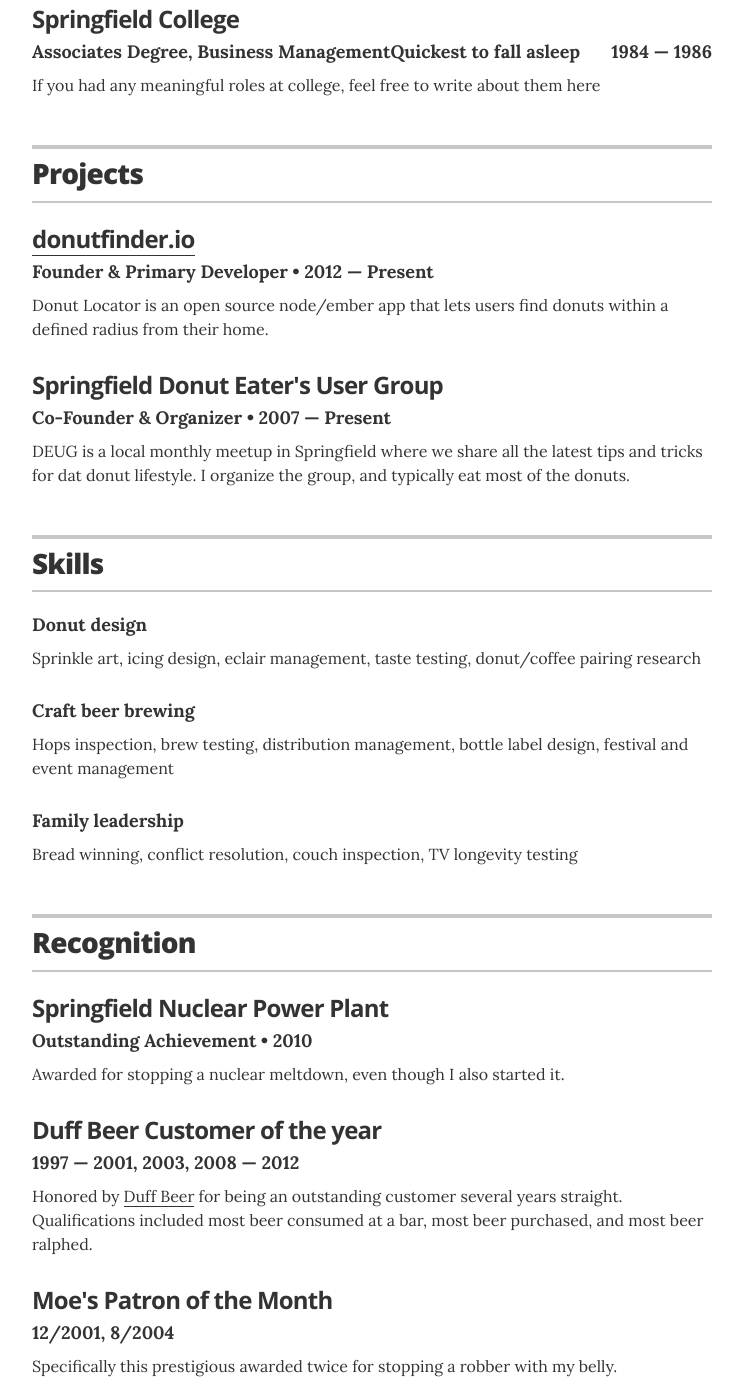
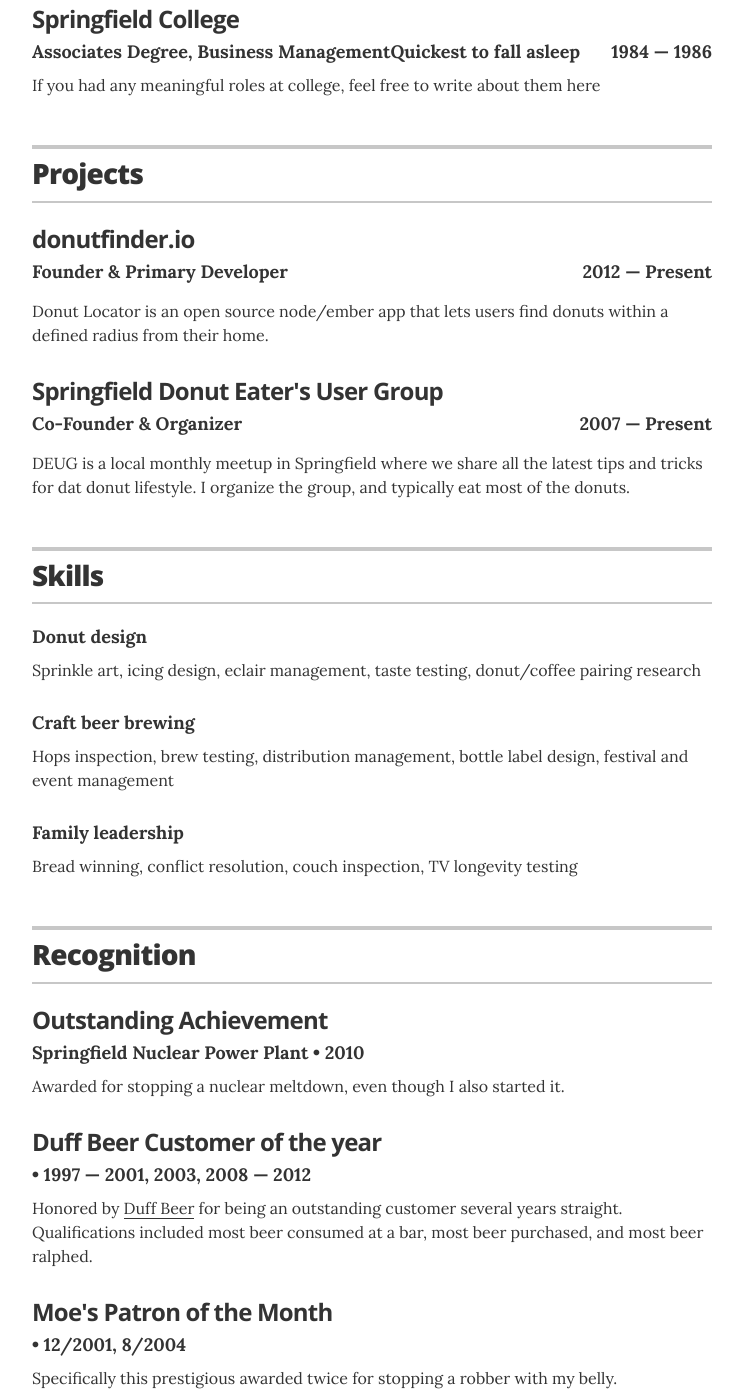
Before and after one commit to jglovier/resume-template, a Jekyll site: the page built from index.html, in a window 1280 px wide and 1400 px high, scrolled down 1282 px. Shown: the whole window, without its empty margins (268-1011 px from the left). Built offline with Jekyll 4.4.1, drawn with Linux system fonts in a browser that asks for light colours.

Commit message:
YAML files for association, links, projects, recognition and skills

```diff
--- /dev/null
+++ b/_data/links.yml
@@ -0,0 +1,5 @@
+# links
+- url: "#"
+  description: Springfield Poker Club
+- url: "#"
+  description: Springfield Donut Eater's User Group
--- a/_layouts/resume.html
+++ b/_layouts/resume.html
@@ -48,7 +48,6 @@
         </header>
 
         {% for job in site.data.experience %}
-        <!-- Duplicate these resume-item elements and edit accordingly for each job you want to add here -->
         <div class="resume-item" itemscope itemprop="worksFor" itemtype="http://schema.org/Organization">
           <h3 class="resume-item-title" itemprop="name">{{ job.company }}</h3>
           <h4 class="resume-item-details" itemprop="description"><span style="display: block; float:left;">{{ job.position }}</span><span style="display: block; float:right;">{{ job.duration }}</span></h4><br/>
@@ -83,22 +82,17 @@
       {% if site.resume_section_projects %}
       <!-- begin Projects -->
       <section class="content-section">
-
         <header class="section-header">
           <h2>Projects</h2>
         </header>
 
-        <div class="resume-item">
-          <h3 class="resume-item-title"><a href="http://donutlocator.io">donutfinder.io</a></h3>
-          <h4 class="resume-item-details">Founder & Primary Developer &bull; 2012 &mdash; Present</h4>
-          <p class="resume-item-copy">Donut Locator is an open source node/ember app that lets users find donuts within a defined radius from their home.</p>
+        {% for project in site.data.projects %}
+        <div class="resume-item" itemscope itemprop="worksFor" itemtype="http://schema.org/Organization">
+          <h3 class="resume-item-title" itemprop="name">{{ project.project }}</h3>
+          <h4 class="resume-item-details" itemprop="description"><span style="display: block; float:left;">{{ project.role }}</span><span style="display: block; float:right;">{{ project.duration }}</span></h4><br/>
+          <p class="resume-item-copy" style="clear: both;">{{ project.description }}</p>
         </div>
-
-        <div class="resume-item">
-          <h3 class="resume-item-title">Springfield Donut Eater's User Group</h3>
-          <h4 class="resume-item-details">Co-Founder & Organizer &bull; 2007 &mdash; Present</h4>
-          <p class="resume-item-copy">DEUG is a local monthly meetup in Springfield where we share all the latest tips and tricks for dat donut lifestyle. I organize the group, and typically eat most of the donuts.</p>
-        </div>
+        {% endfor %}
 
       </section>
       <!-- end Projects -->
@@ -111,21 +105,12 @@
         <header class="section-header">
           <h2>Skills</h2>
         </header>
-
+        {% for skill in site.data.skills %}
         <div class="resume-item">
-          <h4 class="resume-item-details">Donut design</h4>
-          <p class="resume-item-copy">Sprinkle art, icing design, eclair management, taste testing, donut/coffee pairing research</p>
+          <h4 class="resume-item-details">{{ skill.skill }}</h4>
+          <p class="resume-item-copy">{{ skill.description }}</p>
         </div>
-
-        <div class="resume-item">
-          <h4 class="resume-item-details">Craft beer brewing</h4>
-          <p class="resume-item-copy">Hops inspection, brew testing, distribution management, bottle label design, festival and event management</p>
-        </div>
-
-        <div class="resume-item">
-          <h4 class="resume-item-details">Family leadership</h4>
-          <p class="resume-item-copy">Bread winning, conflict resolution, couch inspection, TV longevity testing</p>
-        </div>
+        {% endfor %}
 
       </section>
       <!-- end Skills -->
@@ -139,23 +124,13 @@
           <h2>Recognition</h2>
         </header>
 
+        {% for recognition in site.data.recognitions %}
         <div class="resume-item">
-          <h3 class="resume-item-title" itemprop="award">Springfield Nuclear Power Plant</h3>
-          <h4 class="resume-item-details">Outstanding Achievement &bull; 2010</h4>
-          <p class="resume-item-copy">Awarded for stopping a nuclear meltdown, even though I also started it.</p>
+          <h3 class="resume-item-title" itemprop="award">{{ recognition.award }}</h3>
+          <h4 class="resume-item-details">{{ recognition.organisation }} &bull; {{ recognition.year }}</h4>
+          <p class="resume-item-copy">{{ recognition.summary }}</p>
         </div>
-
-        <div class="resume-item">
-          <h3 class="resume-item-title" itemprop="award">Duff Beer Customer of the year</h3>
-          <h4 class="resume-item-details">1997 &mdash; 2001, 2003, 2008 &mdash; 2012</h4>
-          <p class="resume-item-copy">Honored by <a href="https://en.wikipedia.org/wiki/Duff_Beer">Duff Beer</a> for being an outstanding customer several years straight. Qualifications included most beer consumed at a bar, most beer purchased, and most beer ralphed.</p>
-        </div>
-
-        <div class="resume-item">
-          <h3 class="resume-item-title" itemprop="award">Moe's Patron of the Month</h3>
-          <h4 class="resume-item-details">12/2001, 8/2004</h4>
-          <p class="resume-item-copy">Specifically this prestigious awarded twice for stopping a robber with my belly.</p>
-        </div>
+        {% endfor %}
 
       </section>
       <!-- end Recognition -->
@@ -169,17 +144,13 @@
           <h2>Associations</h2>
         </header>
 
+        {% for association in site.data.associations %}
         <div class="resume-item">
-          <h3 class="resume-item-title"><a href="http://beerfortheworld.com">Beer for the World</a></h3>
-          <h4 class="resume-item-details">Volunteer &bull; 2008 &mdash; Present</h4>
-          <p class="resume-item-copy">Organized fund drives and participated in fundraising events for the benefit of families in third world countries without proper access to malt beverages.</p>
+          <h3 class="resume-item-title"><a href="http://beerfortheworld.com">{{ association.organisation }}</a></h3>
+          <h4 class="resume-item-details">{{ association.role }} &bull; {{ association.year }}</h4>
+          <p class="resume-item-copy">{{ association.summary }}</p>
         </div>
-
-        <div class="resume-item">
-          <h3 class="resume-item-title">Springfield Nuclear Workers Labor Union</h3>
-          <h4 class="resume-item-details">Member in Good Standin &bull; 1994 &mdash; Present</h4>
-          <p class="resume-item-copy">Founding member of the local nuclear workers labor union.</p>
-        </div>
+        {% endfor %}
 
       </section>
       <!-- end Associations -->
@@ -195,8 +166,9 @@
 
         <div class="resume-item">
           <ul class="resume-item-list">
-            <li><a href="#">Springfield Poker Club</a></li>
-            <li><a href="#">Springfield Donut Eater's User Group</a></li>
+            {% for link in site.data.links %}
+            <li><a href={{ link.url }}>{{ link.description }}</a></li>
+            {% endfor %}
           </ul>
         </div>
 
```
Also changed, not shown: _data/associations.yml (added, +11 -0 lines), _data/projects.yml (added, +12 -0 lines), _data/recognitions.yml (added, +15 -0 lines), _data/skills.yml (added, +12 -0 lines).
